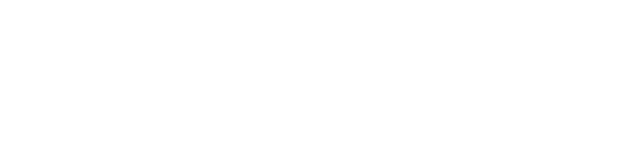
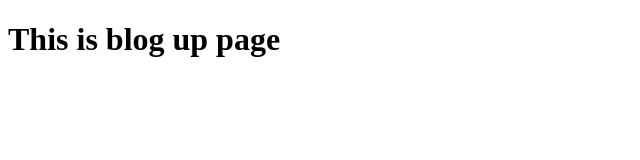
Before and after one commit to Aniket-x-code/Blog-Up, a website: page index.html in a window 1280 px wide. Shown: the whole page, without its empty margins (0-640 px from the left). Drawn offline with Linux system fonts and the light colour scheme.

Commit message:
Add files via upload

```diff
--- a/index.html
+++ b/index.html
@@ -8,6 +8,6 @@
     <title>Blog-Up</title>
 </head>
 <body>
-
+    <h1>This is blog up page</h1>
 </body>
 </html>
```
